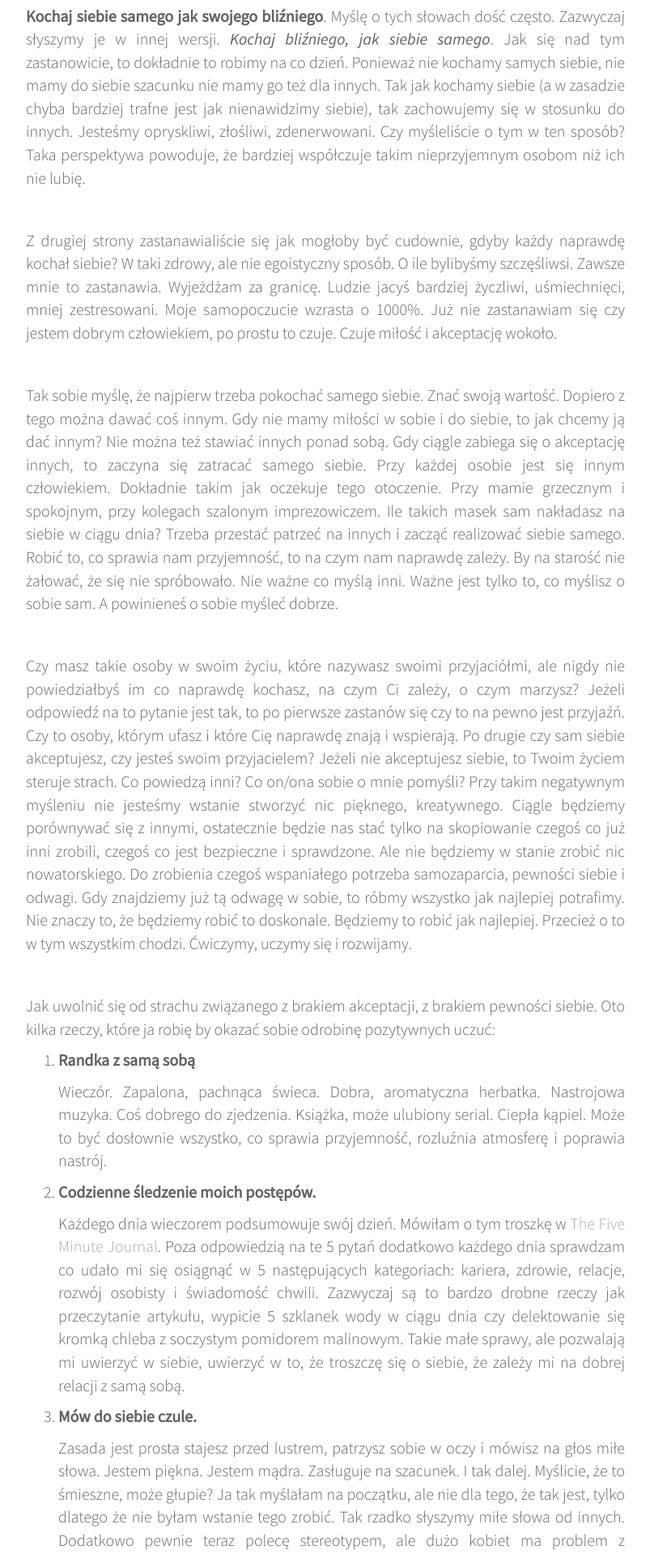
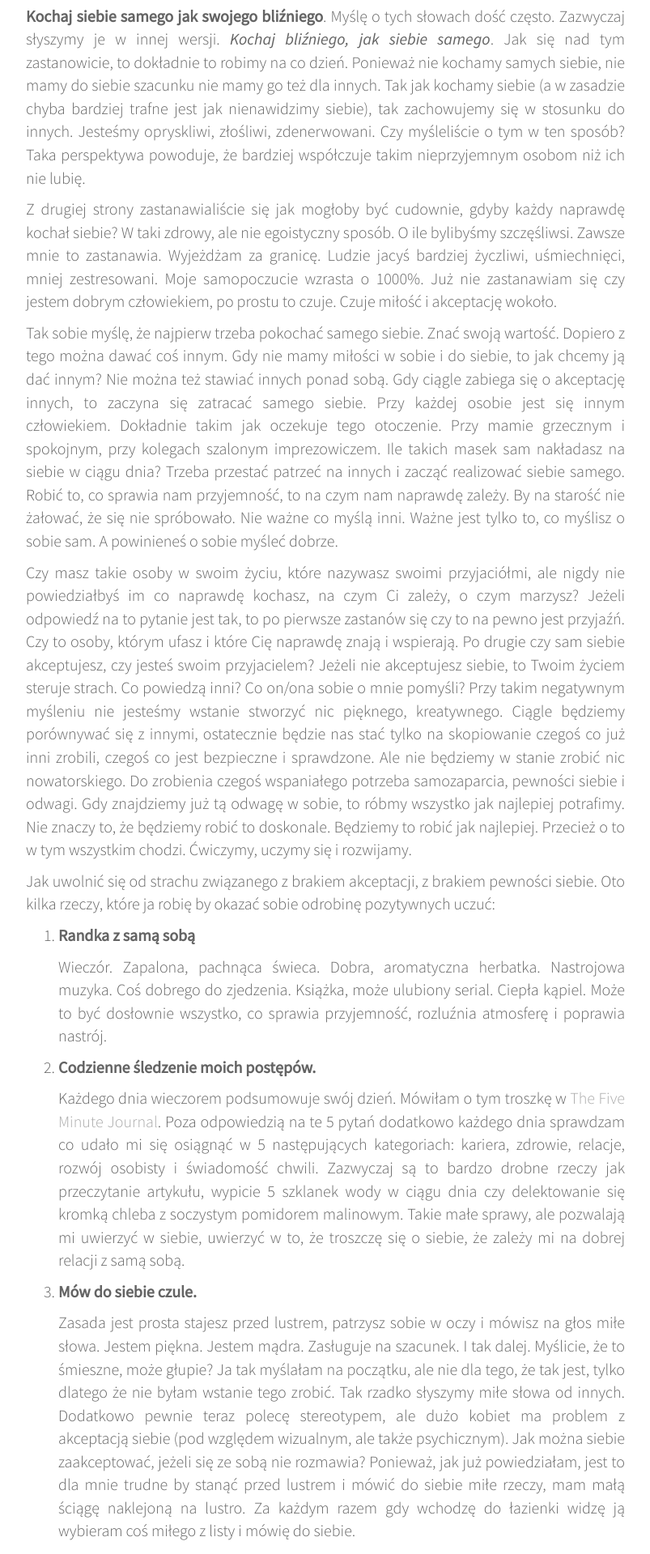
Before and after one commit to womanonrails/bemore.womanonrails.com, a Jekyll site: the page built from _posts/2017-03-23-self-love.md, in a window 1280 px wide. Shown: the part 1000-2919 px from the top of the page at 81% size, without its empty margins (238-1041 px from the left). Built offline with Jekyll 4.4.1, drawn with Linux system fonts in a browser that asks for light colours; comment, search, counter and statistics services are not loaded.

Commit message:
Fix Markdown syntax partially
I removed duplicate blank lines wherever I could.

```diff
--- a/_posts/2017-03-23-self-love.md
+++ b/_posts/2017-03-23-self-love.md
@@ -16,19 +16,12 @@ comments: true
 **Kochaj siebie samego jak swojego bliźniego**. Myślę o tych słowach dość często. Zazwyczaj słyszymy je w innej wersji. *Kochaj bliźniego, jak siebie samego*. Jak się nad tym zastanowicie, to dokładnie to robimy na co dzień. Ponieważ nie kochamy samych siebie, nie mamy do siebie szacunku nie mamy go też dla innych. Tak jak kochamy siebie (a w zasadzie chyba bardziej trafne jest jak nienawidzimy siebie), tak zachowujemy się w stosunku do innych. Jesteśmy opryskliwi, złośliwi, zdenerwowani. Czy myśleliście o tym w ten sposób? Taka perspektywa powoduje, że bardziej współczuje takim nieprzyjemnym osobom niż ich nie lubię.
 
 <!--break-->
-<br>
 
 Z drugiej strony zastanawialiście się jak mogłoby być cudownie, gdyby każdy naprawdę kochał siebie? W taki zdrowy, ale nie egoistyczny sposób. O ile bylibyśmy szczęśliwsi. Zawsze mnie to zastanawia. Wyjeżdżam za granicę. Ludzie jacyś bardziej życzliwi, uśmiechnięci, mniej zestresowani. Moje samopoczucie wzrasta o 1000%. Już nie zastanawiam się czy jestem dobrym człowiekiem, po prostu to czuje. Czuje miłość i akceptację wokoło.
 
-<br>
-
 Tak sobie myślę, że najpierw trzeba pokochać samego siebie. Znać swoją wartość. Dopiero z tego można dawać coś innym. Gdy nie mamy miłości w sobie i do siebie, to jak chcemy ją dać innym? Nie można też stawiać innych ponad sobą. Gdy ciągle zabiega się o akceptację innych, to zaczyna się zatracać samego siebie. Przy każdej osobie jest się innym człowiekiem. Dokładnie takim jak oczekuje tego otoczenie. Przy mamie grzecznym i spokojnym, przy kolegach szalonym imprezowiczem. Ile takich masek sam nakładasz na siebie w ciągu dnia? Trzeba przestać patrzeć na innych i zacząć realizować siebie samego. Robić to, co sprawia nam przyjemność, to na czym nam naprawdę zależy. By na starość nie żałować, że się nie spróbowało. Nie ważne co myślą inni. Ważne jest tylko to, co myślisz o sobie sam. A powinieneś o sobie myśleć dobrze.
 
-<br>
-
 Czy masz takie osoby w swoim życiu, które nazywasz swoimi przyjaciółmi, ale nigdy nie powiedziałbyś im co naprawdę kochasz, na czym Ci zależy, o czym marzysz? Jeżeli odpowiedź na to pytanie jest tak, to po pierwsze zastanów się czy to na pewno jest przyjaźń. Czy to osoby, którym ufasz i które Cię naprawdę znają i wspierają. Po drugie czy sam siebie akceptujesz, czy jesteś swoim przyjacielem? Jeżeli nie akceptujesz siebie, to Twoim życiem steruje strach. Co powiedzą inni? Co on/ona sobie o mnie pomyśli? Przy takim negatywnym myśleniu nie jesteśmy wstanie stworzyć nic pięknego, kreatywnego. Ciągle będziemy porównywać się z innymi, ostatecznie będzie nas stać tylko na skopiowanie czegoś co już inni zrobili, czegoś co jest bezpieczne i sprawdzone. Ale nie będziemy w stanie zrobić nic nowatorskiego. Do zrobienia czegoś wspaniałego potrzeba samozaparcia, pewności siebie i odwagi. Gdy znajdziemy już tą odwagę w sobie, to róbmy wszystko jak najlepiej potrafimy. Nie znaczy to, że będziemy robić to doskonale. Będziemy to robić jak najlepiej. Przecież o to w tym wszystkim chodzi. Ćwiczymy, uczymy się i rozwijamy.
-
-<br>
 
 Jak uwolnić się od strachu związanego z brakiem akceptacji, z brakiem pewności siebie. Oto kilka rzeczy, które ja robię by okazać sobie odrobinę pozytywnych uczuć:
 
@@ -52,11 +45,7 @@ Jak uwolnić się od strachu związanego z brakiem akceptacji, z brakiem pewnoś
 
     Wielokrotnie już to przerabiałam. Miałam ciężki dzień. Nic nie poszło po mojej myśli. Wieczorem byłam załamana, chciało mi się płakać. W takich chwilach dobrze jest się przespać. Nasz mózg sam sobie pewne rzeczy poukłada. Jak się obudzimy może nie będziemy czuć euforii, ale na pewno nabierzemy perspektywy do naszych pomyłek i błędów.
 
-<br>
-
 Na koniec przytaczam Wam cały wiersz księdza Malińskiego. Uważam, że jest piękny i dobrze obrazuje to, co chciałam Wam dzisiaj przekazać.
-<br>
-<br>
 
 Bądź dobry **DLA SIEBIE**.<br>
 Nie chciej w sobie zmieniać<br>
@@ -64,27 +53,23 @@ od razu wszystkiego,<br>
 co oceniasz jako zło.<br>
 Nie spodziewaj się natychmiastowych<br>
 wyników swoich postanowień.
-<br>
-<br>
+
 Nie denerwuj się niepowodzeniami.<br>
 Nie histeryzuj, gdy popełniasz głupstwo.<br>
 Nie karz siebie surowo.<br>
 Nie narzucaj się sobie.
-<br>
-<br>
+
 Umiej przeczekać.<br>
 Gdy cię głowa boli,<br>
 gdy ci jest smutno,<br>
 gdy ci się nic nie chce robić,<br>
 gdy ci życie zbrzydnie.
-<br>
-<br>
+
 Wykorzystuj okresy<br>
 swoich dobrych nastrojów. Wyznaczaj sobie<br>
 nagrody. Bądź cierpliwym wychowawcą<br>
 samego siebie. Tak jak starasz się<br>
 być dla innych.
-<br>
-<br>
+
 Kochaj siebie samego<br>
 jak swojego bliźniego.
```
Also changed, not shown: _posts/2017-01-14-dont-give-up.md (+1 -2 lines), _posts/2017-05-01-humility.md (+0 -9 lines), _posts/2018-06-20-dania-2018.md (+0 -5 lines), _posts/2018-12-14-time.md (+0 -7 lines).
